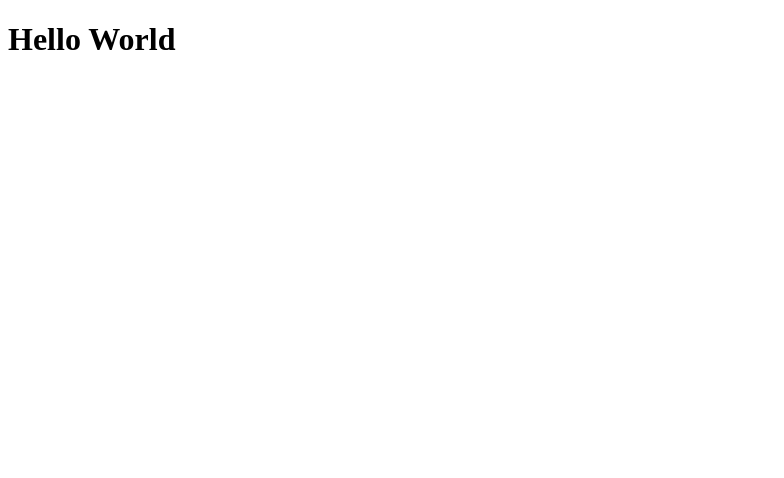
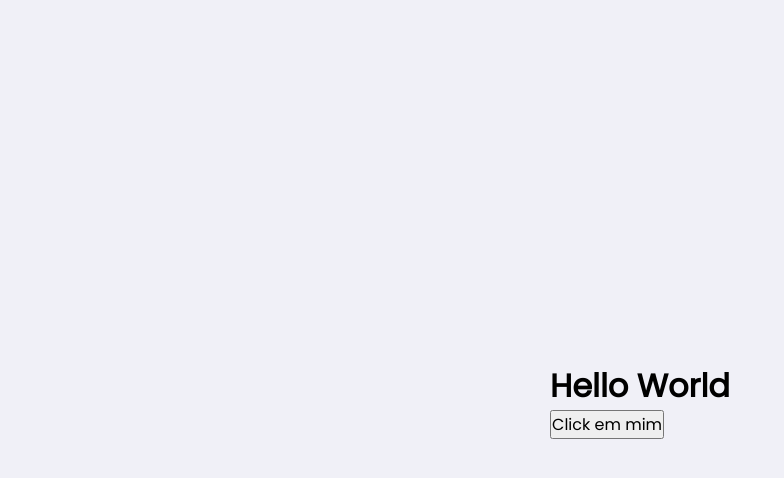
Before and after one commit to Nabucodono5or/nlw_web_app, a React (Create React App) app: page / in a window 1280 px wide. Shown: the top 478 px of the page, without its empty margins (0-784 px from the left). Built offline with nearby package versions, Linux system fonts and the light colour scheme.

Commit message:
inserido styles globais

```diff
--- a/public/index.html
+++ b/public/index.html
@@ -5,6 +5,10 @@
     <link rel="icon" href="%PUBLIC_URL%/favicon.ico" />
     <meta name="viewport" content="width=device-width, initial-scale=1" />
     <meta name="theme-color" content="#000000" />
+    <link
+      href="https://fonts.googleapis.com/css2?family=Archivo:wght@400;700&family=Poppins&display=swap"
+      rel="stylesheet"
+    />
     <title>Proffy</title>
   </head>
   <body>
--- a/src/App.tsx
+++ b/src/App.tsx
@@ -1,11 +1,12 @@
-import React from 'react';
-
+import React from "react";
+import "./assets/styles/global.css";
 // JSX: xml/html dentro do javascript
 
 function App() {
   return (
     <div className="App">
       <h1>Hello World</h1>
+      <button>Click em mim</button>
     </div>
   );
 }
--- /dev/null
+++ b/src/assets/styles/global.css
@@ -0,0 +1,62 @@
+:root {
+  font-size: 60%;
+
+  --color-background: #f0f0f7;
+  --color-primary-lighter: #9871f5;
+  --color-primary-light: #916bea;
+  --color-primary: #8257e5;
+  --color-primary-dark: #774dd6;
+  --color-primary-darker: #6842c2;
+  --color-secundary: #04d361;
+  --color-secundary-dark: #04bf58;
+  --color-title-in-primary: #ffffff;
+  --color-text-in-primary: #d4c2ff;
+  --color-text-title: #32264d;
+  --color-text-complement: #9c98a6;
+  --color-text-base: #6a6180;
+  --color-line-in-white: #e6e6f0;
+  --color-input-background: #f8f8fc;
+  --color-button-text: #ffffff;
+  --color-box-base: #ffffff;
+  --color-box-footer: #fafafc;
+}
+
+* {
+  padding: 0;
+  margin: 0;
+  box-sizing: border-box;
+}
+
+html,
+body,
+#root {
+  height: 100vh;
+}
+
+body {
+  background-color: var(--color-background);
+}
+
+#root {
+  display: flex;
+  align-items: center;
+  justify-content: center;
+}
+
+body,
+input,
+textarea,
+button {
+  font: 500 1.6rem Poppins;
+}
+
+.container {
+  width: 90vw;
+  max-width: 700px;
+}
+
+@media (min-width: 700px) {
+  :root {
+    font-size: 62.5%;
+  }
+}
```
